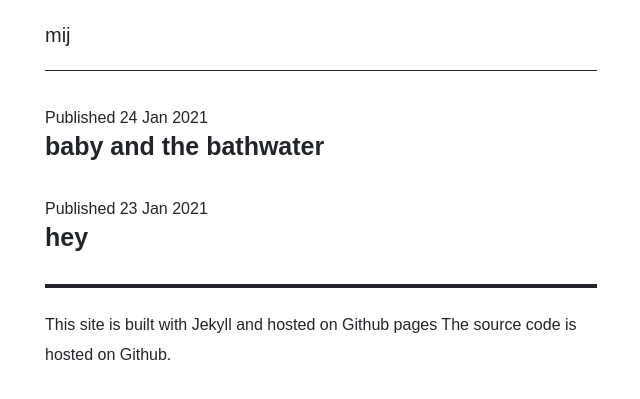
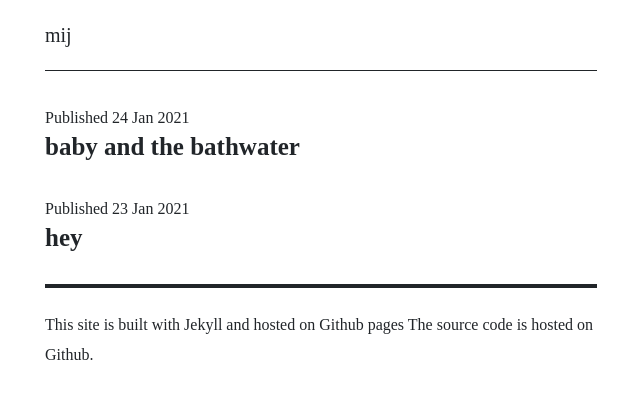
Before and after one commit to muhammadilfaj/mij, a Jekyll site: the page built from index.html, in a window 1280 px wide. Shown: the top 399 px of the page, without its empty margins (319-959 px from the left). Built offline with Jekyll 4.4.1, drawn with Linux system fonts in a browser that asks for light colours; some web fonts are replaced.

Commit message:
Update stylesheet.css

```diff
--- a/assets/stylesheet.css
+++ b/assets/stylesheet.css
@@ -1,6 +1,43 @@
 /*
  * all css styling
  */
+
+/* load webfont */
+@font-face {
+	font-family: "TiemposText";
+	src: url("https://www.bu.edu/cdn/fonts/TiemposText/TiemposText-Regular.eot");
+	src: url("https://www.bu.edu/cdn/fonts/TiemposText/TiemposText-Regular.eot?#iefix") format("embedded-opentype"),
+			 url("https://www.bu.edu/cdn/fonts/TiemposText/TiemposText-Regular.woff") format("woff");
+	font-style: normal;
+	font-weight: 400;
+}
+
+@font-face {
+	font-family: "TiemposText";
+	src: url("https://www.bu.edu/cdn/fonts/TiemposText/TiemposText-Regular-Italic.eot");
+	src: url("https://www.bu.edu/cdn/fonts/TiemposText/TiemposText-Regular-Italic.eot?#iefix") format("embedded-opentype"),
+			 url("https://www.bu.edu/cdn/fonts/TiemposText/TiemposText-Regular-Italic.woff") format("woff");
+	font-style: italic;
+	font-weight: 400;
+}
+
+@font-face {
+	font-family: "TiemposText";
+	src: url("https://www.bu.edu/cdn/fonts/TiemposText/TiemposText-Semibold.eot");
+	src: url("https://www.bu.edu/cdn/fonts/TiemposText/TiemposText-Semibold.eot?#iefix") format("embedded-opentype"),
+			 url("https://www.bu.edu/cdn/fonts/TiemposText/TiemposText-Semibold.woff") format("woff");
+	font-style: normal;
+	font-weight: 600;
+}
+
+@font-face {
+	font-family: "TiemposText";
+	src: url("https://www.bu.edu/cdn/fonts/TiemposText/TiemposText-Semibold-Italic.eot");
+	src: url("https://www.bu.edu/cdn/fonts/TiemposText/TiemposText-Semibold-Italic.eot?#iefix") format("embedded-opentype"),
+			 url("https://www.bu.edu/cdn/fonts/TiemposText/TiemposText-Semibold-Italic.woff") format("woff");
+	font-style: italic;
+	font-weight: 600;
+}
 
 /* variable */
 :root {
@@ -43,7 +80,7 @@
 }
 
 body {
-  font-family: "ibm-plex-sans", sans-serif;
+  font-family: "TiemposText", serif;
   font-size: 16px;
   line-height: 1.5;
   color: var(--fg-color);
```
